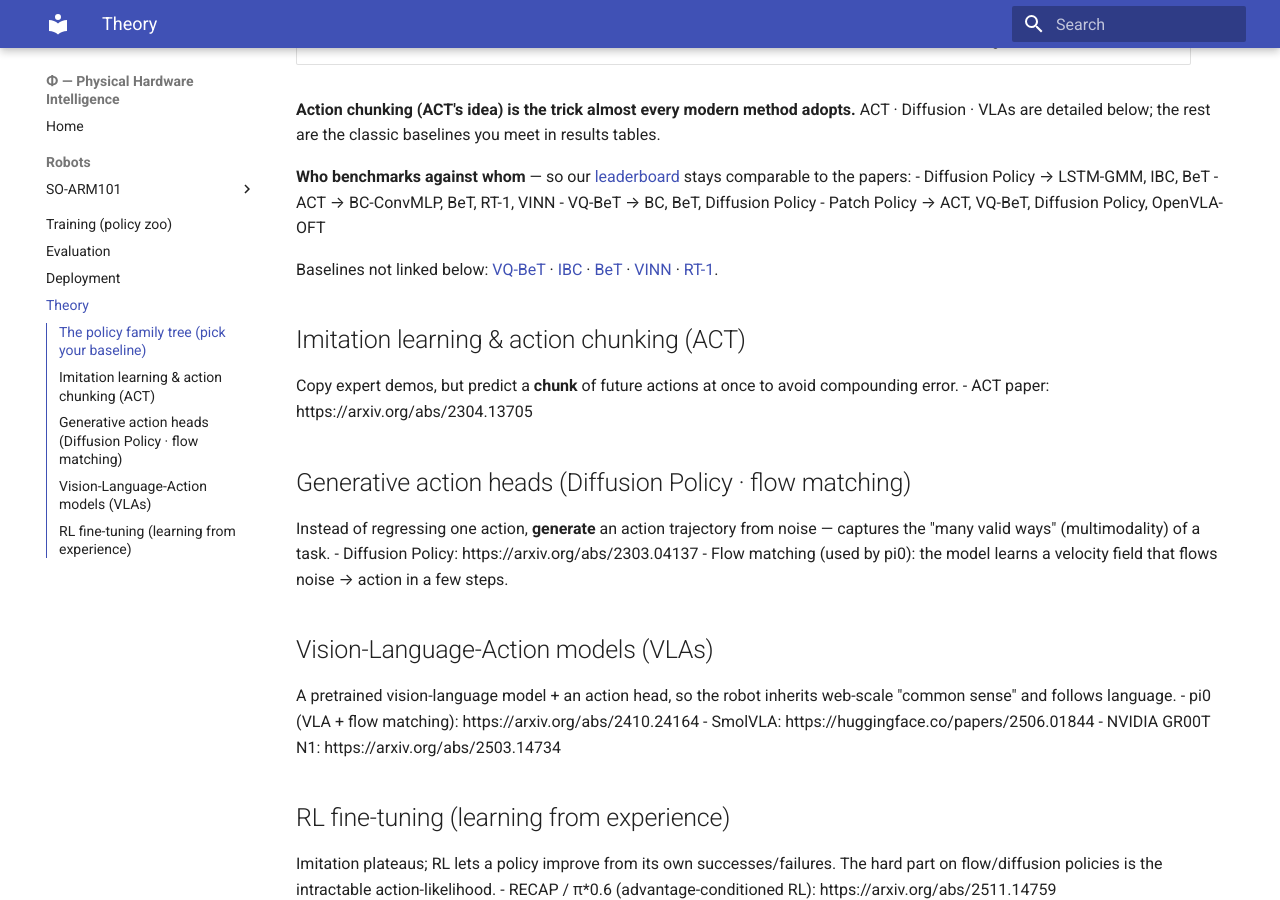
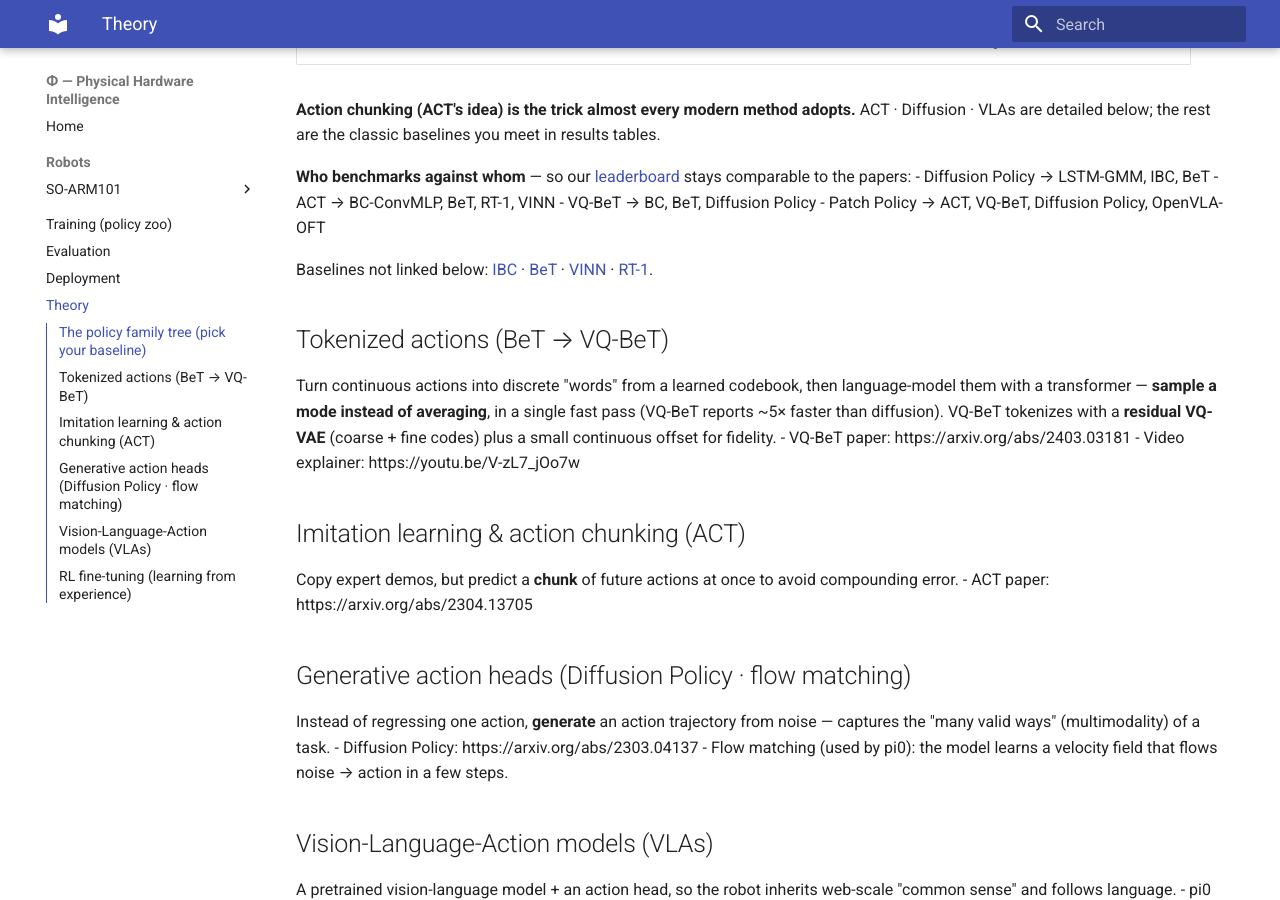
Before and after one commit to physical-hardware-intelligence/phi, an MkDocs documentation site: the page built from docs/theory/README.md, in a window 1280 px wide and 900 px high, scrolled down 734 px. Built offline with MkDocs 1.6.1 and Material for MkDocs 9.7.7, drawn with Linux system fonts in a browser that asks for light colours.

Commit message:
docs(theory): add tokenized-actions section (BeT to VQ-BeT)
Explains the residual VQ-VAE codebook + offset head and why sampling a mode
beats averaging, with the paper and a video explainer.

Co-Authored-By: Claude Opus 5 <noreply@anthropic.com>

```diff
--- a/docs/theory/README.md
+++ b/docs/theory/README.md
@@ -25,7 +25,12 @@ Every imitation policy answers one question: **how do you model `P(action | obs)
 - VQ-BeT → BC, BeT, Diffusion Policy
 - Patch Policy → ACT, VQ-BeT, Diffusion Policy, OpenVLA-OFT
 
-Baselines not linked below: [VQ-BeT](https://arxiv.org/abs/2403.03181) · [IBC](https://arxiv.org/abs/2109.00137) · [BeT](https://arxiv.org/abs/2206.11251) · [VINN](https://arxiv.org/abs/2112.01511) · [RT-1](https://arxiv.org/abs/2212.06817).
+Baselines not linked below: [IBC](https://arxiv.org/abs/2109.00137) · [BeT](https://arxiv.org/abs/2206.11251) · [VINN](https://arxiv.org/abs/2112.01511) · [RT-1](https://arxiv.org/abs/2212.06817).
+
+## Tokenized actions (BeT → VQ-BeT)
+Turn continuous actions into discrete "words" from a learned codebook, then language-model them with a transformer — **sample a mode instead of averaging**, in a single fast pass (VQ-BeT reports ~5× faster than diffusion). VQ-BeT tokenizes with a **residual VQ-VAE** (coarse + fine codes) plus a small continuous offset for fidelity.
+- VQ-BeT paper: https://arxiv.org/abs/2403.03181
+- Video explainer: https://youtu.be/V-zL7_jOo7w
 
 ## Imitation learning & action chunking (ACT)
 Copy expert demos, but predict a **chunk** of future actions at once to avoid compounding error.
```
